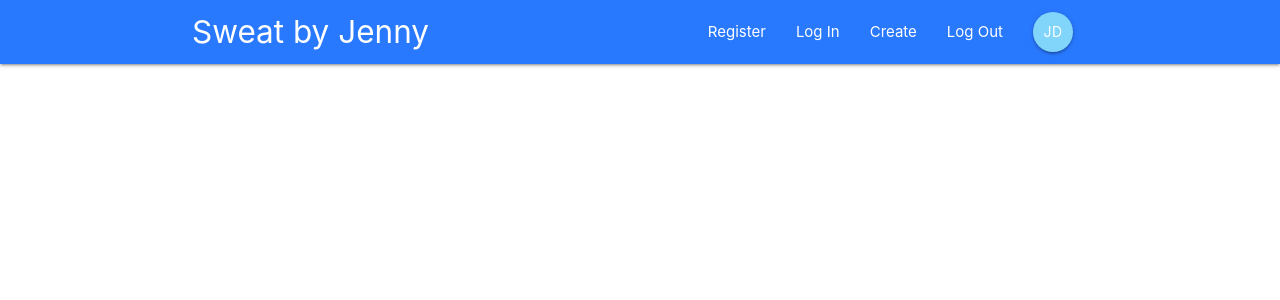
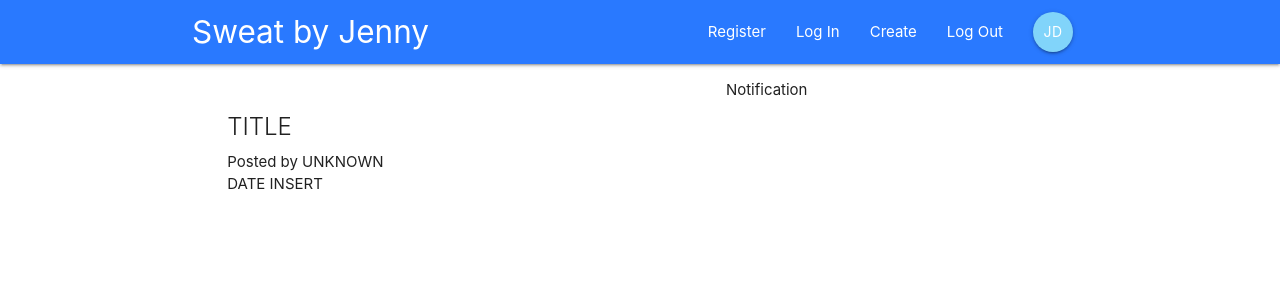
Before and after one commit to thatjenster/sweat-react, a React (Create React App) app: page / in a window 1280 px wide. Shown: the top 300 px of the page. Built offline with nearby package versions, Linux system fonts and the light colour scheme.

Commit message:
working on project component

```diff
--- a/src/App.css
+++ /dev/null
@@ -1,38 +0,0 @@
-.App {
-  text-align: center;
-}
-
-.App-logo {
-  height: 40vmin;
-  pointer-events: none;
-}
-
-@media (prefers-reduced-motion: no-preference) {
-  .App-logo {
-    animation: App-logo-spin infinite 20s linear;
-  }
-}
-
-.App-header {
-  background-color: #282c34;
-  min-height: 100vh;
-  display: flex;
-  flex-direction: column;
-  align-items: center;
-  justify-content: center;
-  font-size: calc(10px + 2vmin);
-  color: white;
-}
-
-.App-link {
-  color: #61dafb;
-}
-
-@keyframes App-logo-spin {
-  from {
-    transform: rotate(0deg);
-  }
-  to {
-    transform: rotate(360deg);
-  }
-}
--- a/src/App.js
+++ b/src/App.js
@@ -1,6 +1,8 @@
 import React, { Component } from 'react'
-import { BrowserRouter } from 'react-router-dom'
+import { BrowserRouter, Switch, Route } from 'react-router-dom'
 import Navbar from './Components/Layout/Navbar'
+import styles from './Styles/styles.css'
+import Dashboard from './Components/Dashboard/Dashboard';
 
 class App extends Component {
   render() {
@@ -9,6 +11,9 @@ class App extends Component {
     <BrowserRouter>
       <div className="App">
         <Navbar />
+        <Switch>
+          <Route path="/" component={Dashboard} />
+        </Switch>
       </div>
     </BrowserRouter>
   );
--- a/src/Components/Dashboard/Dashboard.js
+++ b/src/Components/Dashboard/Dashboard.js
@@ -0,0 +1,26 @@
+// Class components - Will be using STATE/LIFECYCLE and potentially HOOKS
+
+import React, { Component } from 'react'
+import Notice from './Notice'
+import Lists from './../Projects/Lists'
+
+class Dashboard extends Component {
+    render(){
+        return(
+            <div className="dashboard container">
+                <div className="row">
+                    <div className="col s12 m6">
+                        <Lists />
+                    </div>
+
+                    <div className="col s12 m5 offset-m1">
+                        <Notice />
+                    </div>
+                </div>
+
+            </div>
+        )
+    }
+}
+
+export default Dashboard;
--- a/src/Components/Dashboard/Notice.js
+++ b/src/Components/Dashboard/Notice.js
@@ -0,0 +1,13 @@
+// Stateless component
+
+import React from 'react'
+
+const Notice = () => {
+    return(
+        <div>
+            <p>Notification</p>
+        </div>
+    )
+}
+
+export default Notice;
--- a/src/Components/Projects/Lists.js
+++ b/src/Components/Projects/Lists.js
@@ -0,0 +1,14 @@
+// Stateless component no data passed
+
+import React from 'react'
+import Summary from './Summary'
+
+const Lists = () => {
+    return(
+        <div className="lists section">
+            <Summary />
+        </div>
+    )
+}
+
+export default Lists;
--- a/src/Components/Projects/Summary.js
+++ b/src/Components/Projects/Summary.js
@@ -0,0 +1,16 @@
+// Stateless component - only data being passed down
+import React from 'react'
+
+const Summary = () => {
+    return(
+        <div className="card z-depth-0 summary">
+            <div className="card-content">
+                <span className="card-title">TITLE</span>
+                <p>Posted by UNKNOWN</p>
+                <p>DATE INSERT</p>
+            </div>
+        </div>
+    )
+}
+
+export default Summary;
--- /dev/null
+++ b/src/Styles/styles.css
@@ -0,0 +1 @@
+/* No CSS *//*# sourceMappingURL=styles.css.map */
```
Also changed, not shown: src/Styles/styles.scss (added), 1 other file (tests, documents, lock files or other folders).
